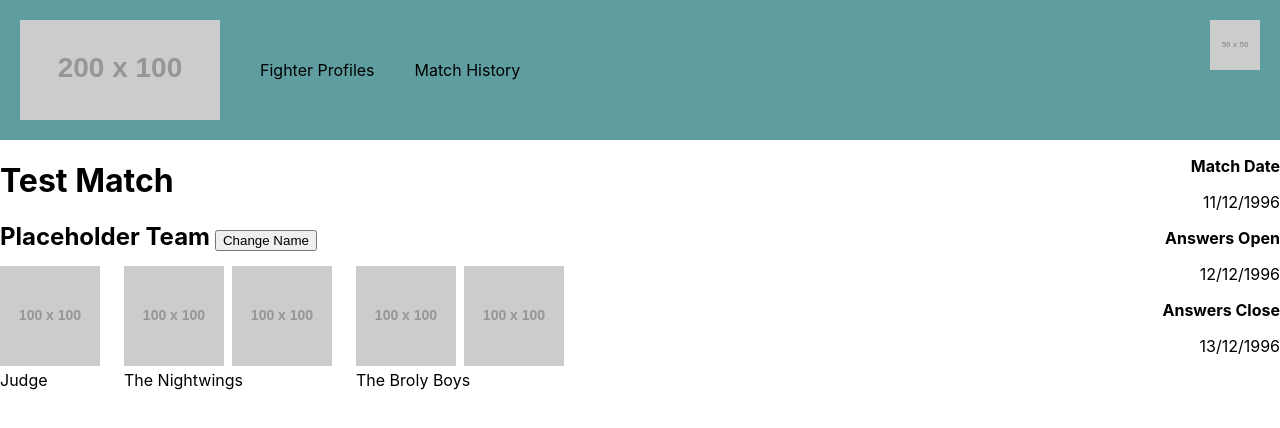
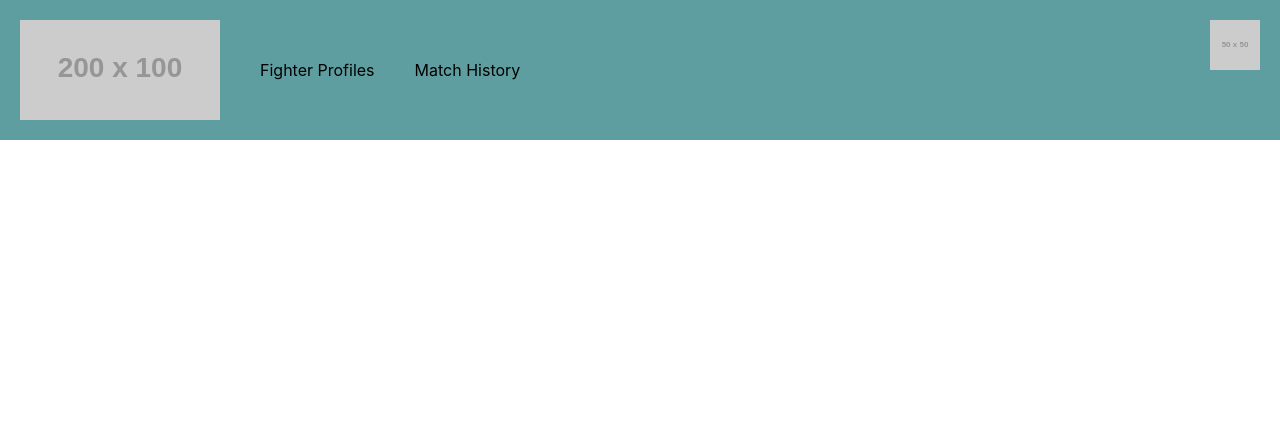
Before and after one commit to rhystaj/game-fights-web-app, a React (Create React App) app in the folder code/game-fights/: page / in a window 1280 px wide. Shown: the top 428 px of the page. Built offline with nearby package versions, Linux system fonts and the light colour scheme.

Commit message:
Begin to create MatchManager component.
Move all componets what will be children of it to subdirectories of its new directory.

```diff
--- a/code/game-fights/src/components/Body.jsx
+++ b/code/game-fights/src/components/Body.jsx
@@ -1,9 +1,7 @@
 import React from 'react'
 import RunNewMatch from './pre_match_dialogues/RunNewMatch'
 import MatchInvitation from './pre_match_dialogues/MatchInvitation'
-
-// For testing - remove later.
-import ParticipantMatchInfo from './match_info/ParticipantMatchInfo'
+import MatchManager from './match_management/MatchManager'
 
 import '../style/Body.css'
 
@@ -28,7 +26,7 @@ const Body = props => {
 
     // For testing - remove later.
     case 'match':
-      return <ParticipantMatchInfo matchTitle='Test Match' teamMatch />
+      return <MatchManager />
 
     default:
       return <p>{INVALID_STATUS_MESSAGE}</p>
--- /dev/null
+++ b/code/game-fights/src/components/match_management/MatchManager.jsx
@@ -0,0 +1,10 @@
+import React, { Component } from 'react'
+
+class MatchManager extends Component {
+  state = {}
+  render () {
+    return <div />
+  }
+}
+
+export default MatchManager
--- a/code/game-fights/src/components/match_info/ParticipantMatchInfo.jsx
+++ b/code/game-fights/src/components/match_management/match_info/ParticipantMatchInfo.jsx
@@ -4,7 +4,7 @@ import MatchDates from './MatchDates'
 import SoloParticipantInfo from './SoloParticipantInfo'
 import TeamParticipantInfo from './TeamParticipantInfo'
 
-import './../../style/MatchInfo.css'
+import './../../../style/MatchInfo.css'
 
 // For testing - remove later.
 const users = ['user1', 'user2', 'user3']
--- a/code/game-fights/src/components/match_info/SoloParticipantInfo.jsx
+++ b/code/game-fights/src/components/match_management/match_info/SoloParticipantInfo.jsx
@@ -1,6 +1,6 @@
 import React from 'react'
 
-import './../../style/ParticipantInfo.css'
+import './../../../style/ParticipantInfo.css'
 
 /**
  * Displays the judge an participants for a solo match.
--- a/code/game-fights/src/components/match_info/TeamParticipantInfo.jsx
+++ b/code/game-fights/src/components/match_management/match_info/TeamParticipantInfo.jsx
@@ -1,6 +1,6 @@
 import React from 'react'
 
-import './../../style/ParticipantInfo.css'
+import './../../../style/ParticipantInfo.css'
 
 const TeamParticipantInfo = props => {
   return (
--- a/code/game-fights/src/style/ParticipantInfo.css
+++ b/code/game-fights/src/style/ParticipantInfo.css
@@ -1,3 +1,7 @@
+div {
+  background-color: darkgray;
+}
+
 #teamName {
   margin-bottom: 15px;
 }
```
Also changed, not shown: code/game-fights/src/components/match_management/question_submission/QuesionDisplay.jsx (added, +11 -0 lines), code/game-fights/src/components/match_management/match_info/MatchDates.jsx (renamed from code/game-fights/src/components/match_info/MatchDates.jsx).
